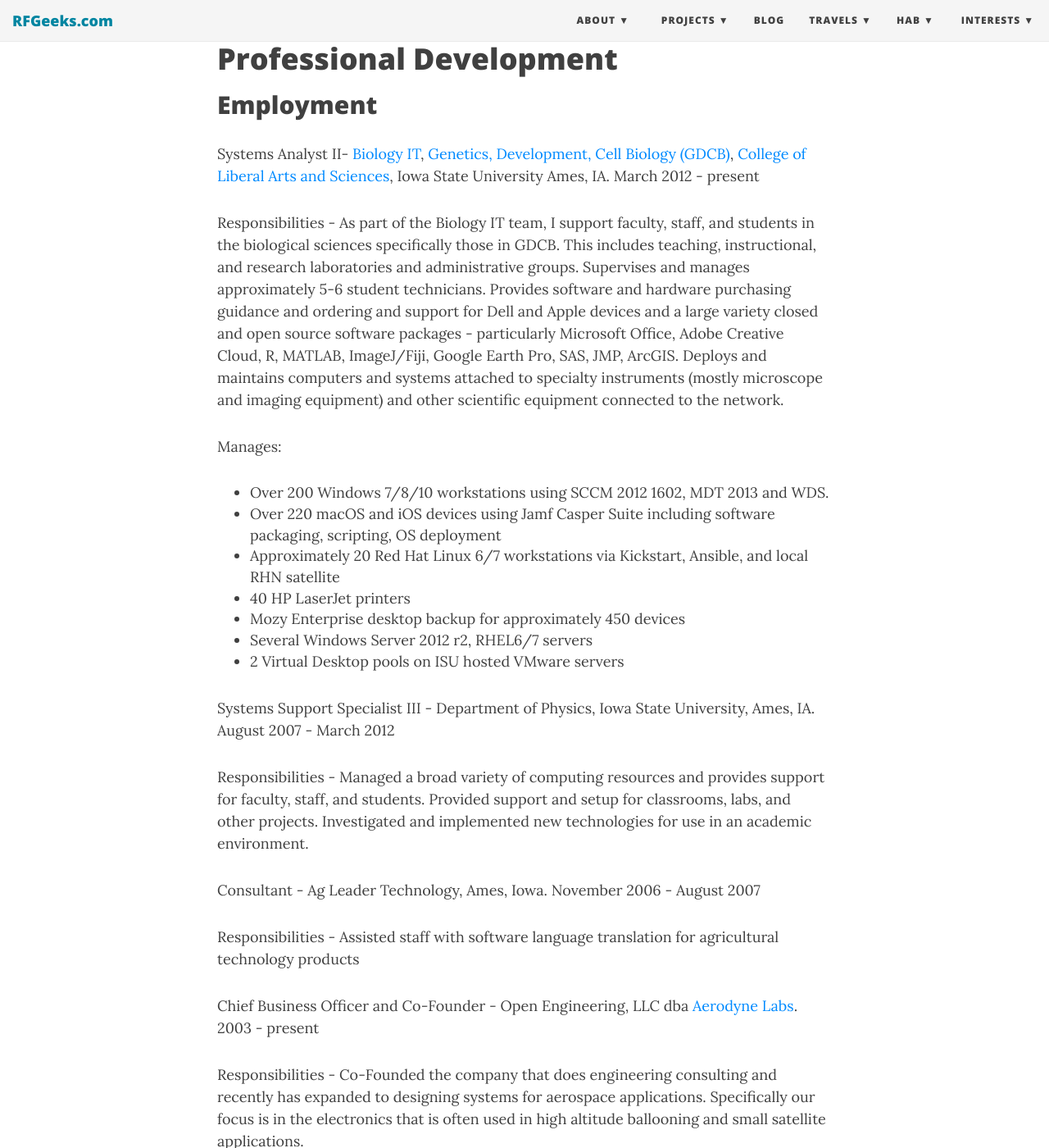
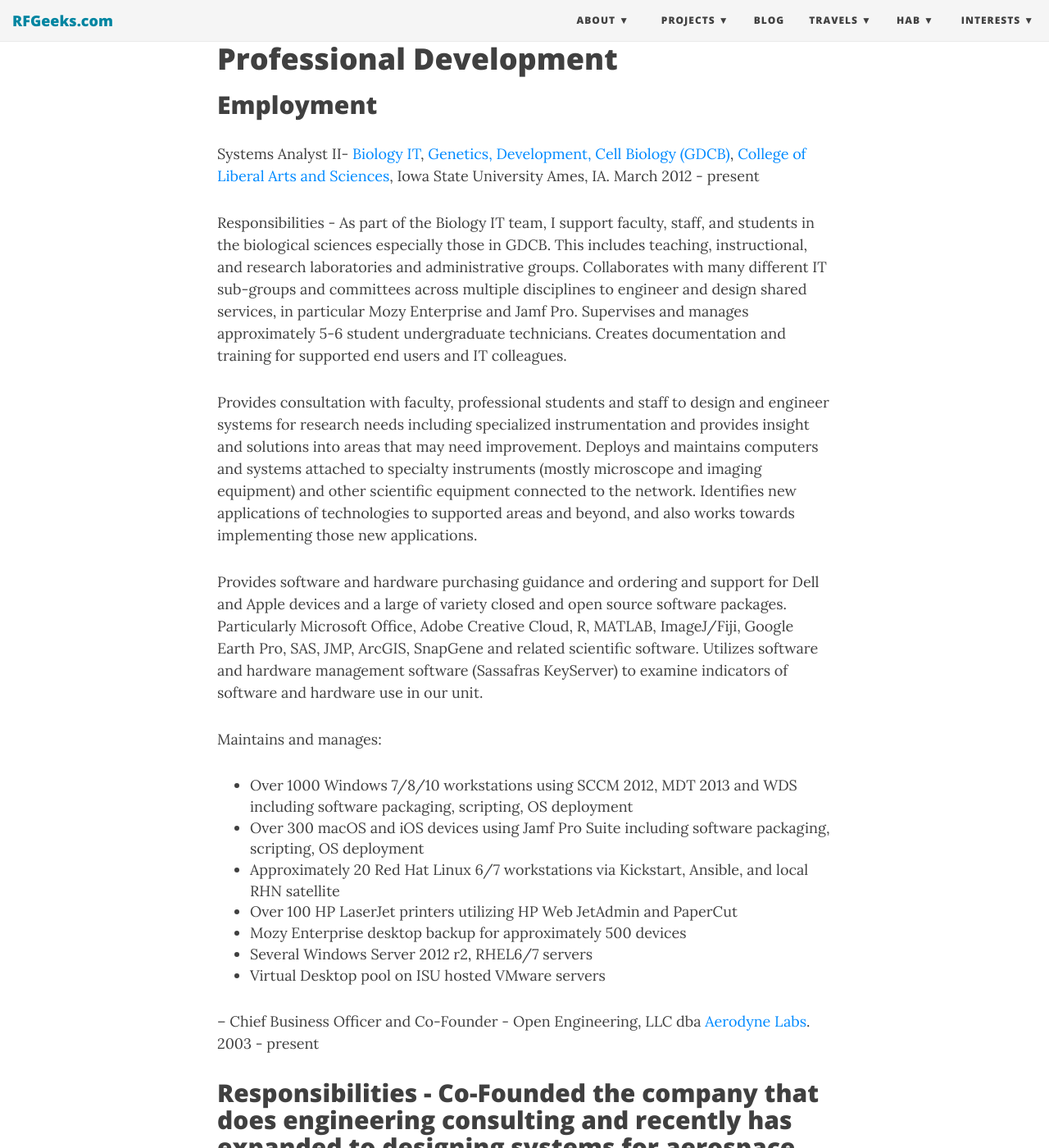
Before and after one commit to matgyver/matgyver.github.com, a Jekyll site: the page built from aboutme_jen.md, in a window 1280 px wide and 1400 px high, scrolled down 762 px. Shown: the whole window at 82% size. Built offline with Jekyll 4.4.1, drawn with Linux system fonts in a browser that asks for light colours; nearby versions of some CDN libraries; some of the changed text lies outside the part shown.

Commit message:
Update
numerous updates and new inclusions and re-wording

```diff
--- a/aboutme_jen.md
+++ b/aboutme_jen.md
@@ -30,49 +30,58 @@
 ----------
 Systems Analyst II- [Biology IT](http://biology-it.iastate.edu), [Genetics, Development, Cell Biology (GDCB)](https://www.gdcb.iastate.edu/), [College of Liberal Arts and Sciences](https://it.las.iastate.edu/), Iowa State University Ames, IA.  March 2012 - present
 
-Responsibilities - As part of the Biology IT team, I support faculty, staff, and students in the biological sciences specifically those in GDCB.  This includes teaching, instructional, and research laboratories and administrative groups.  Supervises and manages approximately 5-6 student technicians.  Provides software and hardware purchasing guidance and ordering and support for Dell and Apple devices and a large variety closed and open source software packages - particularly Microsoft Office, Adobe Creative Cloud, R, MATLAB, ImageJ/Fiji, Google Earth Pro, SAS, JMP, ArcGIS.  Deploys and maintains computers and systems attached to specialty instruments (mostly microscope and imaging equipment) and other scientific equipment connected to the network.
+Responsibilities - As part of the Biology IT team, I support faculty, staff, and students in the biological sciences especially those in GDCB.  This includes teaching, instructional, and research laboratories and administrative groups.   Collaborates with many different IT sub-groups and committees across multiple disciplines to engineer and design shared services, in particular Mozy Enterprise and Jamf Pro.  Supervises and manages approximately 5-6 student undergraduate technicians.  Creates documentation and training for supported end users and IT colleagues.
 
-Manages:
-+ Over 200 Windows 7/8/10 workstations using SCCM 2012 1602, MDT 2013 and WDS.
-+ Over 220 macOS and iOS devices using Jamf Casper Suite including software packaging, scripting, OS deployment
+Provides consultation with faculty, professional students and staff to design and engineer systems for research needs including specialized instrumentation and provides insight and solutions into areas that may need improvement.  Deploys and maintains computers and systems attached to specialty instruments (mostly microscope and imaging equipment) and other scientific equipment connected to the network.   Identifies new applications of technologies to supported areas and beyond, and also works towards implementing those new applications.
+
+Provides software and hardware purchasing guidance and ordering and support for Dell and Apple devices and a large of variety closed and open source software packages.   Particularly Microsoft Office, Adobe Creative Cloud, R, MATLAB, ImageJ/Fiji, Google Earth Pro, SAS, JMP, ArcGIS, SnapGene and related scientific software.  Utilizes software and hardware management software (Sassafras KeyServer) to examine indicators of software and hardware use in our unit.
+
+Maintains and manages:
++ Over 1000 Windows 7/8/10 workstations using SCCM 2012, MDT 2013 and WDS including software packaging, scripting, OS deployment
++ Over 300 macOS and iOS devices using Jamf Pro Suite including software packaging, scripting, OS deployment
 + Approximately 20 Red Hat Linux 6/7 workstations via Kickstart, Ansible, and local RHN satellite
-+ 40 HP LaserJet printers
-+ Mozy Enterprise desktop backup for approximately 450 devices
++ Over 100 HP LaserJet printers utilizing HP Web JetAdmin and PaperCut
++ Mozy Enterprise desktop backup for approximately 500 devices
 + Several Windows Server 2012 r2, RHEL6/7 servers
-+ 2 Virtual Desktop pools on ISU hosted VMware servers
++ Virtual Desktop pool on ISU hosted VMware servers
 
+--
+Chief Business Officer and Co-Founder - Open Engineering, LLC dba [Aerodyne Labs](http://www.aerodynelabs.com).  2003 - present
+
+Responsibilities - Co-Founded the company that does engineering consulting and recently has expanded to designing systems for aerospace applications.  Specifically our focus is in the electronics that is often used in high altitude ballooning and small satellite applications.
+--
 Systems Support Specialist III - Department of Physics, Iowa State University, Ames, IA.  August 2007 - March 2012
 
 Responsibilities - Managed a broad variety of computing resources and provides support for faculty, staff, and students.	Provided support and setup for classrooms, labs, and other projects. Investigated and implemented new technologies for use in an academic environment.
 
+--
 Consultant - Ag Leader Technology, Ames, Iowa. November 2006 - August 2007
 
 Responsibilities - Assisted staff with software language translation for agricultural technology products
 
-Chief Business Officer and Co-Founder - Open Engineering, LLC dba [Aerodyne Labs](http://www.aerodynelabs.com).  2003 - present
-
-Responsibilities - Co-Founded the company that does engineering consulting and recently has expanded to designing systems for aerospace applications.  Specifically our focus is in the electronics that is often used in high altitude ballooning and small satellite applications.
-
 Continuing Education
 --------------------
-+ Jamf Casper Suite 9 Certified Technician, March 2016
++ [Jamf Casper Suite 9 Certified Technician](https://www.jamf.com/training/200/), March 2016
++ Iowa State University [12+ Supervisory Leadership](http://www.hrs.iastate.edu/hrs/node/128). September 2017-present, expected completion May 2018
 
 Organizations
 -------------
 + Staff Advisor, [Iowa State University Flying Cyclones Club](https://www.stuorg.iastate.edu/site/flying) student organization.  2015-present
 + Charter Member, [Women in Aviation Iowa State Chapter](https://www.stuorg.iastate.edu/site/wai/information).  2017-present
++ Charter Member and Secretary/Treasurer, Women in Aviation Heartland Chapter of Des Moines, Iowa, 2018-present
 + Member, [Stratospheric Ballooning Association (SBA)](http://www.stratoballooning.org), A non-profit organization with the core objective of making safe stratospheric ballooning accessible to everyone. This group was formed in 2012. Treasurer 2012-2015
-+ Member and former officer, [Cyclone Amateur Radio Club](https://www.stuorg.iastate.edu/site/carc) student organization. 2000-present
++ Industrial Affiliate for Aerodyne Labs, [Iowa Space Grant Consortium (ISGC)](https://www.iaspacegrant.org/), 2005-present
++ Member and former officer, [Cyclone Amateur Radio Club (CARC)](https://www.stuorg.iastate.edu/site/carc) student organization. 2000-present
++ Member, [Story County Amateur Radio Club (SCARC)],(http://www.w0yl.com/). 2016-present
 
 Hobbies & Volunteer work
 -----------------
 I have a strong interest in promoting the involvement of girls and women in the technical, engineering, electronics, and aviation professions.  I spent most of my time volunteering in those areas.
 
-+ Flying, Private Pilot (ASEL), working on instrument rating, March 2015-present
-+ Commercial sUAS (Unmanned Aircraft Systems) Certificate
++ Flying, Private Pilot Aircraft, Single Engine (ASEL), working on instrument rating, March 2015-present
++ Commercial Part 107 sUAS (Unmanned Aircraft Systems) Certificate 2016-present
 + Amateur Radio, KC0IEN, General Class license 2000-present
-+ [Iowa First Lego League (FLL)](https://www.isek.iastate.edu/fll/) State Championship, Robot Design and Project Judge 2013-2017
-+ [Iowa Student Tech Fair](http://www.itec-ia.org/?page_id=114), Judge 2017
++ [Iowa First Lego League (FLL)](https://www.isek.iastate.edu/fll/) State Championship, Robot Design and Project Judge 2013-present
 
 Memberships
 -----------------
```
